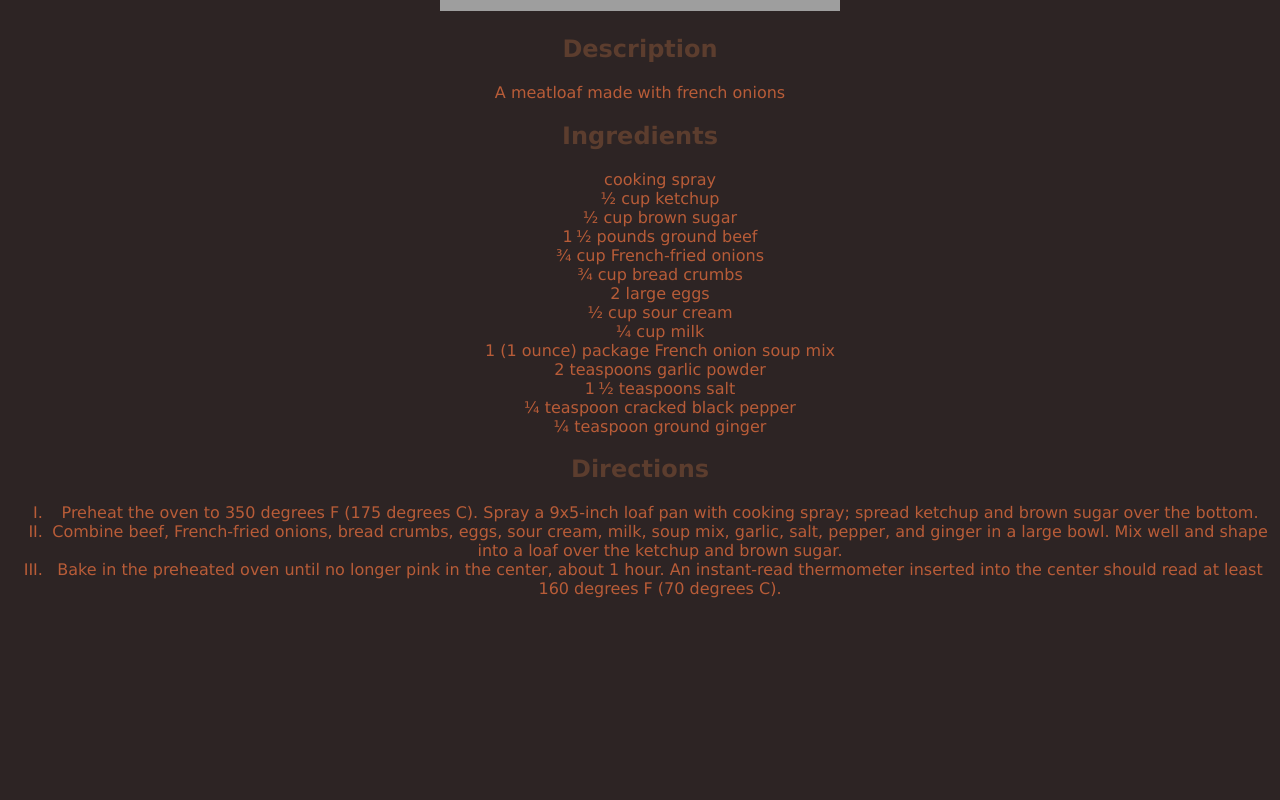
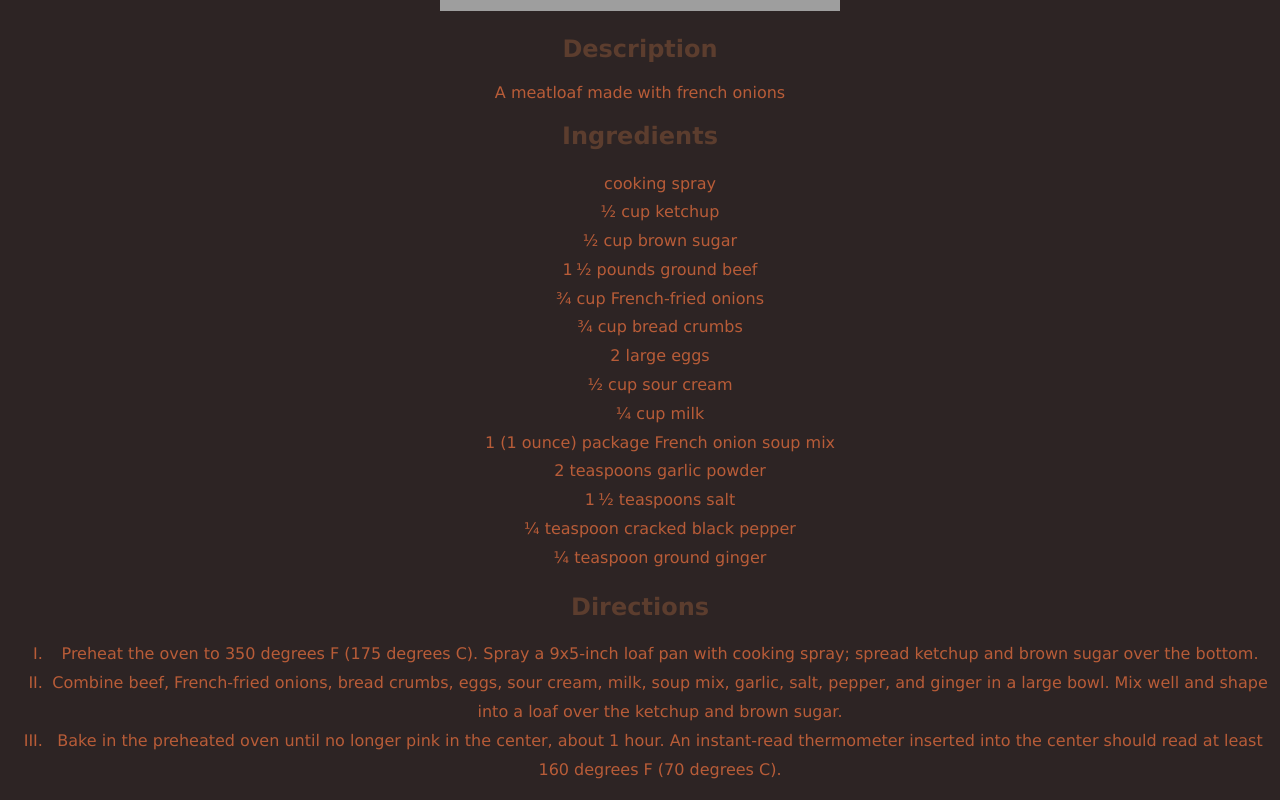
Before and after one commit to palmerusaf/odin-recipes, a plain HTML site: page recipes/meatloaf.html in a window 1280 px wide. Shown: the part 389-1189 px from the top of the page. Before the commit the page ends 1003 px from the top, so only its background shows below. Drawn offline with Linux system fonts and the light colour scheme; grey boxes are pictures that could not be loaded.

Commit message:
increase line height for li

```diff
--- a/styles.css
+++ b/styles.css
@@ -17,12 +17,16 @@ p {
   color: #b85c38;
 }
 
-ul{
-    list-style: none;
+li {
+  line-height: 1.8;
 }
 
-ol{
-    list-style:upper-roman;
+ul {
+  list-style: none;
+}
+
+ol {
+  list-style: upper-roman;
 }
 
 a:hover {
```
